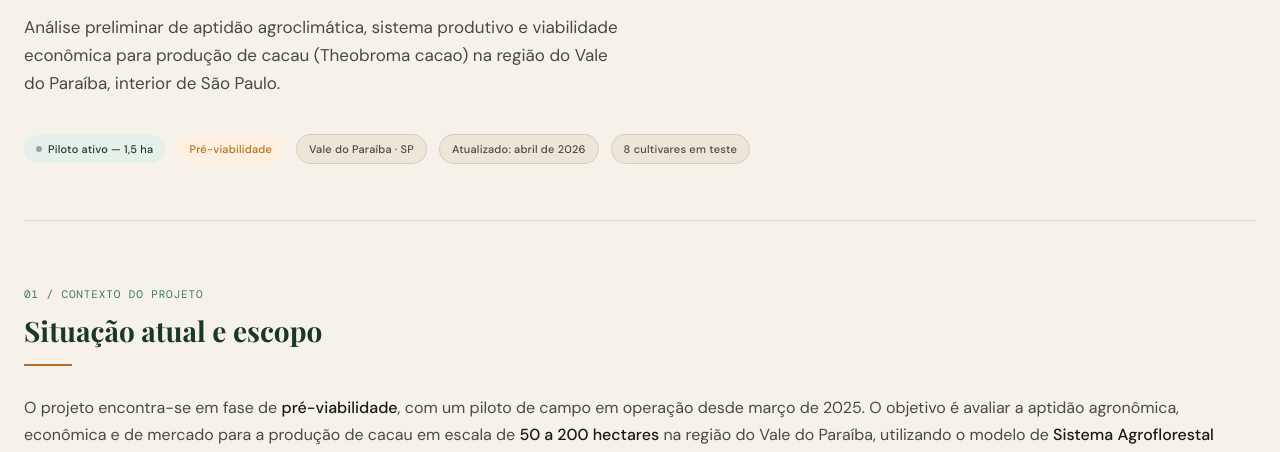
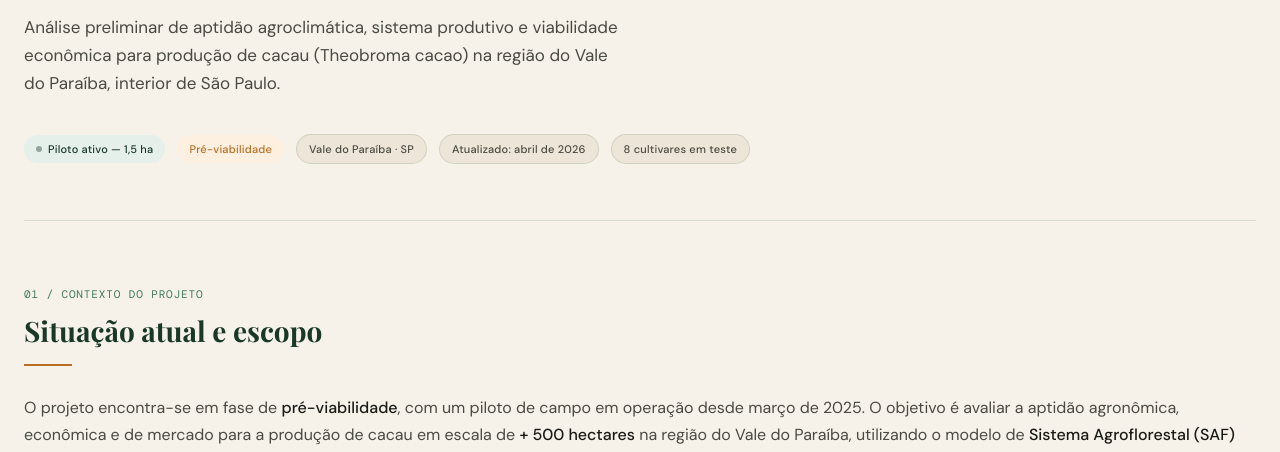
Before and after one commit to SAF-Cacau-Coruputuba/pre-viabilidade, a plain HTML site: page index.html in a window 1280 px wide. Shown: the part 345-797 px from the top of the page. Drawn offline with nearby package versions, Linux system fonts and the light colour scheme; a web font is replaced by a local one.

Commit message:
Update cacao scale

```diff
--- a/index.html
+++ b/index.html
@@ -294,7 +294,7 @@ footer {
     O projeto encontra-se em fase de <strong>pré-viabilidade</strong>,
     com um piloto de campo em operação desde março de 2025.
     O objetivo é avaliar a aptidão agronômica, econômica e de mercado para a produção
-    de cacau em escala de <strong>50 a 200 hectares</strong> na região do Vale do Paraíba,
+    de cacau em escala de <strong> + 500 hectares</strong> na região do Vale do Paraíba,
     utilizando o modelo de <strong>Sistema Agroflorestal (SAF)</strong> com múltiplas espécies.
   </p>
 
```
